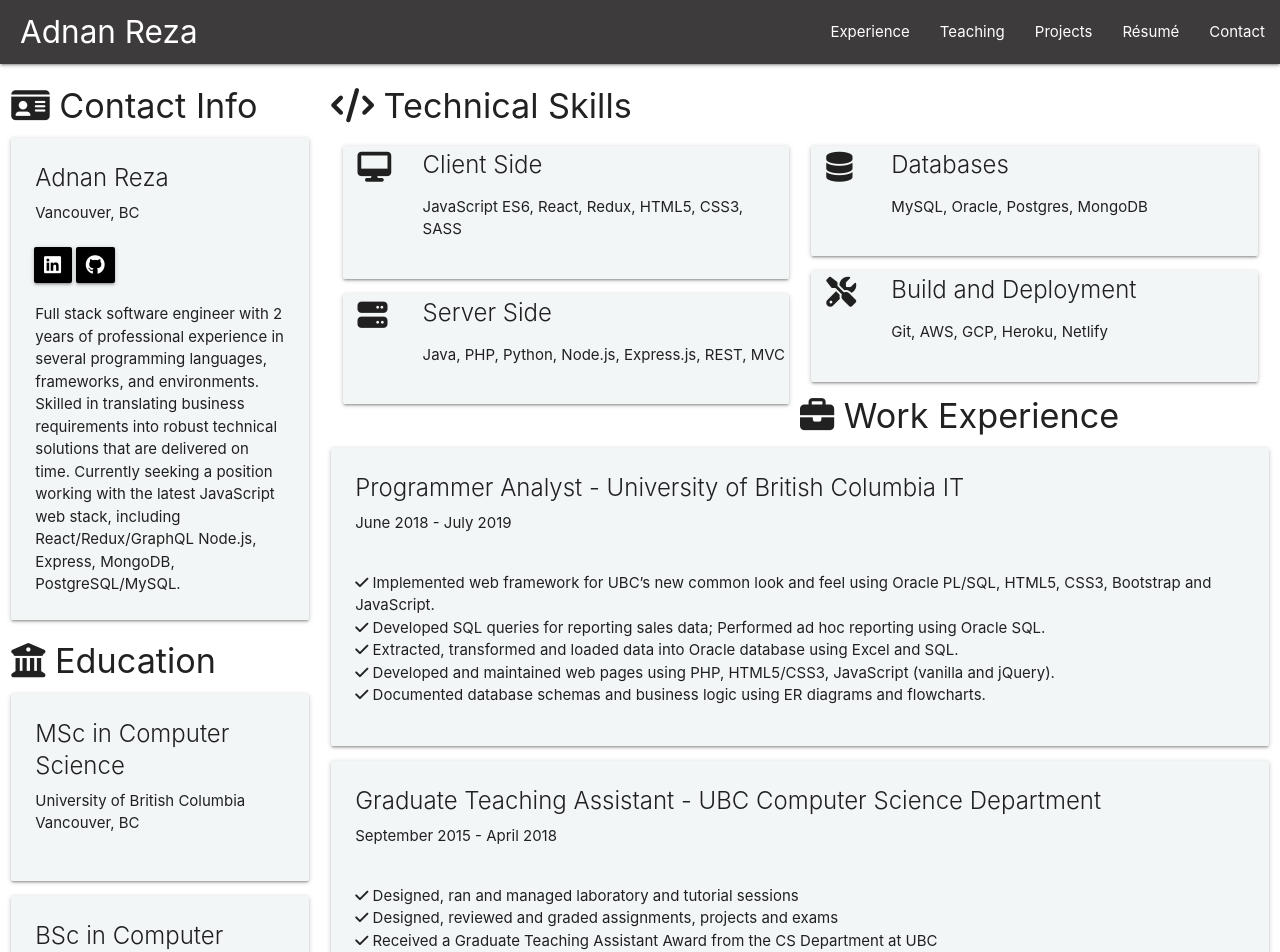
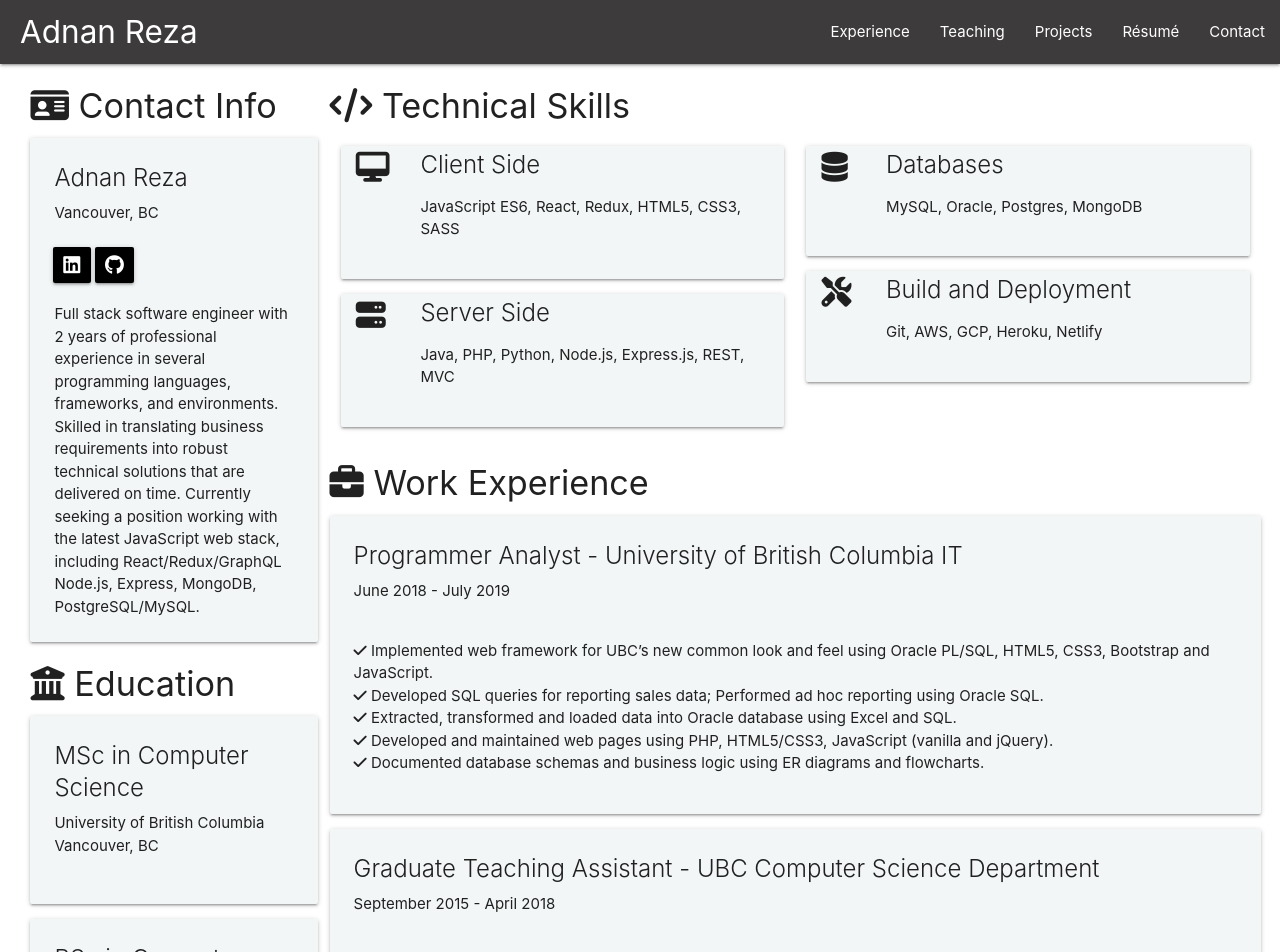
Before and after one commit to adnanreza/personal-site, a React (Create React App) app: page /Resume in a window 1280 px wide. Shown: the top 952 px of the page. Built offline with nearby package versions, Linux system fonts and the light colour scheme; the HTML template or start-up script is replaced by a standard one.

Commit message:
Altered layout of techskills block

```diff
--- a/src/components/pages/Resume.js
+++ b/src/components/pages/Resume.js
@@ -75,6 +75,7 @@ const Resume = props => {
 
   return (
     <Fragment>
+      <div className='container' style={containerStyle}>
         <div className='row'>
           <div className='col s12 m3 l3'>
             <h4>
@@ -108,6 +109,8 @@ const Resume = props => {
             ></ResumeBlock>
           </div>
           <div className='col s12 m9 l9'>
+            <div className='row'>
+              <div className='containerTechSkills'>
                 <h4>
                   <i className='fa fa-code'></i>
                   {` `}
@@ -137,6 +140,10 @@ const Resume = props => {
                     icon='tools'
                   ></TechnicalSkillsBlock>
                 </div>
+              </div>
+            </div>
+            <div className='row'>
+              <div className='containerWorkExp'>
                 <h4>
                   <i className='fa fa-briefcase'></i>
                   {` `}
@@ -180,6 +187,9 @@ const Resume = props => {
                 ></ResumeBlock>
               </div>
             </div>
+          </div>
+        </div>
+      </div>
     </Fragment>
   );
 };
@@ -189,6 +199,14 @@ const buttonStyle = {
   backgroundColor: 'black'
 };
 
+const containerStyle = {
+  width: '97%'
+};
+
+const styleTechSkills = {
+  display: 'flex'
+};
+
 Resume.propTypes = {};
 
 export default Resume;
```
Lines whose indentation alone changed are shown as unchanged.
